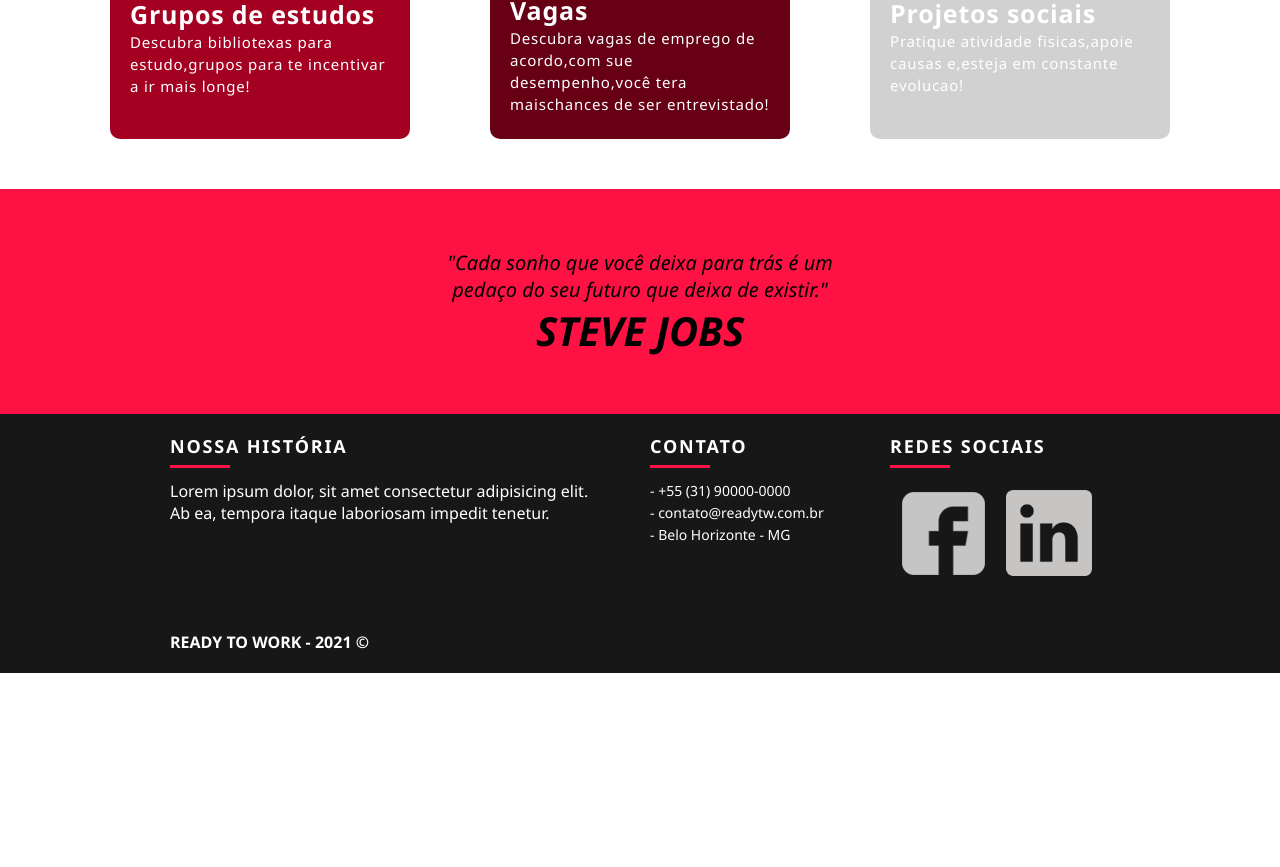
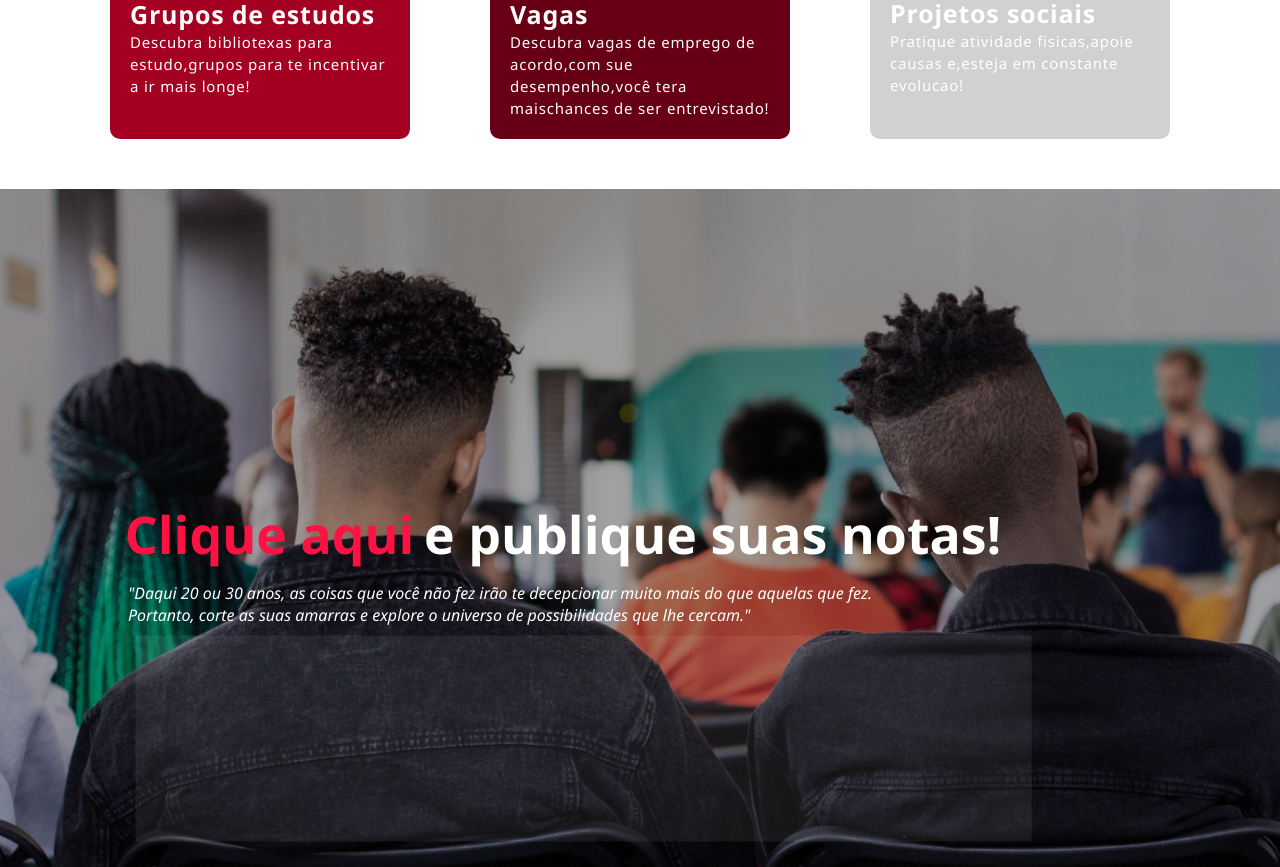
Before and after one commit to EdsonMateus1/projeto_ccr, a Vue app: page /home in a window 1280 px wide. Shown: the part 1205-2072 px from the top of the page. Before the commit the page ends 1878 px from the top, so only its background shows below. Built offline with nearby package versions, Linux system fonts and the light colour scheme; what @jeremyhamm/vue-slider would draw is missing.

Commit message:
commit2250

```diff
--- a/package.json
+++ b/package.json
@@ -8,6 +8,7 @@
     "lint": "vue-cli-service lint"
   },
   "dependencies": {
+    "@jeremyhamm/vue-slider": "^0.2.0",
     "core-js": "^3.6.5",
     "firebase": "^8.2.3",
     "vue": "^2.6.11",
--- a/src/views/Home.vue
+++ b/src/views/Home.vue
@@ -29,21 +29,29 @@
         </div>
         <div class="card-conted">
           <h3 class="title-card">Grupos de estudos</h3>
-          <span class="description-card">Descubra bibliotexas para estudo,</span>
-          <span class="description-card">grupos para te incentivar a ir mais longe!</span>
+          <span class="description-card"
+            >Descubra bibliotexas para estudo,</span
+          >
+          <span class="description-card"
+            >grupos para te incentivar a ir mais longe!</span
+          >
         </div>
       </div>
 
       <div style="background-color: #670015" class="card">
         <div style="background-color: #800a21" class="card-header">
           <div class="container-img-card">
-            <img class="img-card" src="../assets/portfolio.png" />
+            <img class="img-card" src="../assets/Group_1.png" />
           </div>
         </div>
         <div class="card-conted">
           <h3 class="title-card">Vagas</h3>
-          <span class="description-card">Descubra vagas de emprego de acordo,</span>
-          <span class="description-card">com sue desempenho,você tera mais</span>
+          <span class="description-card"
+            >Descubra vagas de emprego de acordo,</span
+          >
+          <span class="description-card"
+            >com sue desempenho,você tera mais</span
+          >
           <span class="description-card">chances de ser entrevistado!</span>
         </div>
       </div>
@@ -56,17 +64,36 @@
         </div>
         <div class="card-conted">
           <h3 class="title-card">Projetos sociais</h3>
-          <span class="description-card">Pratique atividade fisicas,apoie causas e,</span>
+          <span class="description-card"
+            >Pratique atividade fisicas,apoie causas e,</span
+          >
           <span class="description-card">esteja em constante evolucao!</span>
         </div>
       </div>
     </div>
 
+    <section class="estudantes">
+      <div class="container">
+        <div class="grid-16 img-estudantes"></div>
+      </div>
+      <div class="subtitulo-curriculo">
+        <router-link class="subtitulo-curriculo" :to="{ name: 'Curriculo' }"
+          >Clique aqui
+        </router-link>
+        <h2>e publique suas notas!</h2>
+      </div>
+      <p>
+        "Daqui 20 ou 30 anos, as coisas que você não fez irão te decepcionar
+        muito mais do que aquelas que fez. <br />Portanto, corte as suas amarras
+        e explore o universo de possibilidades que lhe cercam."
+      </p>
+    </section>
+
     <div class="quebra">
       <blockquote class="quote-externo container">
         <p>
-          "Cada sonho que você deixa para trás é um pedaço do seu futuro que deixa de
-          existir."
+          "Cada sonho que você deixa para trás é um pedaço do seu futuro que
+          deixa de existir."
         </p>
         <cite>STEVE JOBS</cite>
       </blockquote>
@@ -78,8 +105,8 @@
           <div class="grid-8 footer_historia">
             <h3>Nossa História</h3>
             <p>
-              Lorem ipsum dolor, sit amet consectetur adipisicing elit. Ab ea, tempora
-              itaque laboriosam impedit tenetur.
+              Lorem ipsum dolor, sit amet consectetur adipisicing elit. Ab ea,
+              tempora itaque laboriosam impedit tenetur.
             </p>
           </div>
 
@@ -130,8 +157,6 @@ export default {
 </script>
 
 <style scoped>
-.home {
-}
 .container-img-central {
   background-image: url("../assets/Group_7.png");
   background-size: contain;
@@ -229,8 +254,48 @@ export default {
   .home {
     padding: 0px;
   }
-  .container-img-central {
-  }
+}
+
+.estudantes {
+  padding: 40px 0;
+}
+
+.estudantes {
+  background-image: url("../assets/estudantes.png");
+  background-repeat: no-repeat;
+  background-size: cover;
+  height: 700px;
+  width: 100%;
+}
+
+.subtitulo-curriculo {
+  z-index: 1;
+  color: #fe1243;
+  font-weight: bold;
+  font-size: 1.8em;
+  margin-top: 10.8%;
+  margin-left: 5%;
+  text-decoration: none;
+  display: flex;
+  flex-direction: row;
+  align-items: flex-start;
+}
+
+.subtitulo-curriculo h2 {
+  z-index: 1;
+  color: white;
+  font-weight: bold;
+  font-size: 1.8em;
+  margin-top: 10.8%;
+  margin-left: 0.8%;
+}
+
+.estudantes p {
+  color: white;
+  font-size: 0.5;
+  margin-top: 1%;
+  margin-left: 10%;
+  font-style: italic;
 }
 
 .quebra {
```
Also changed, not shown: src/assets/estudantes.png (added), 1 other file (tests, documents, lock files or other folders).
